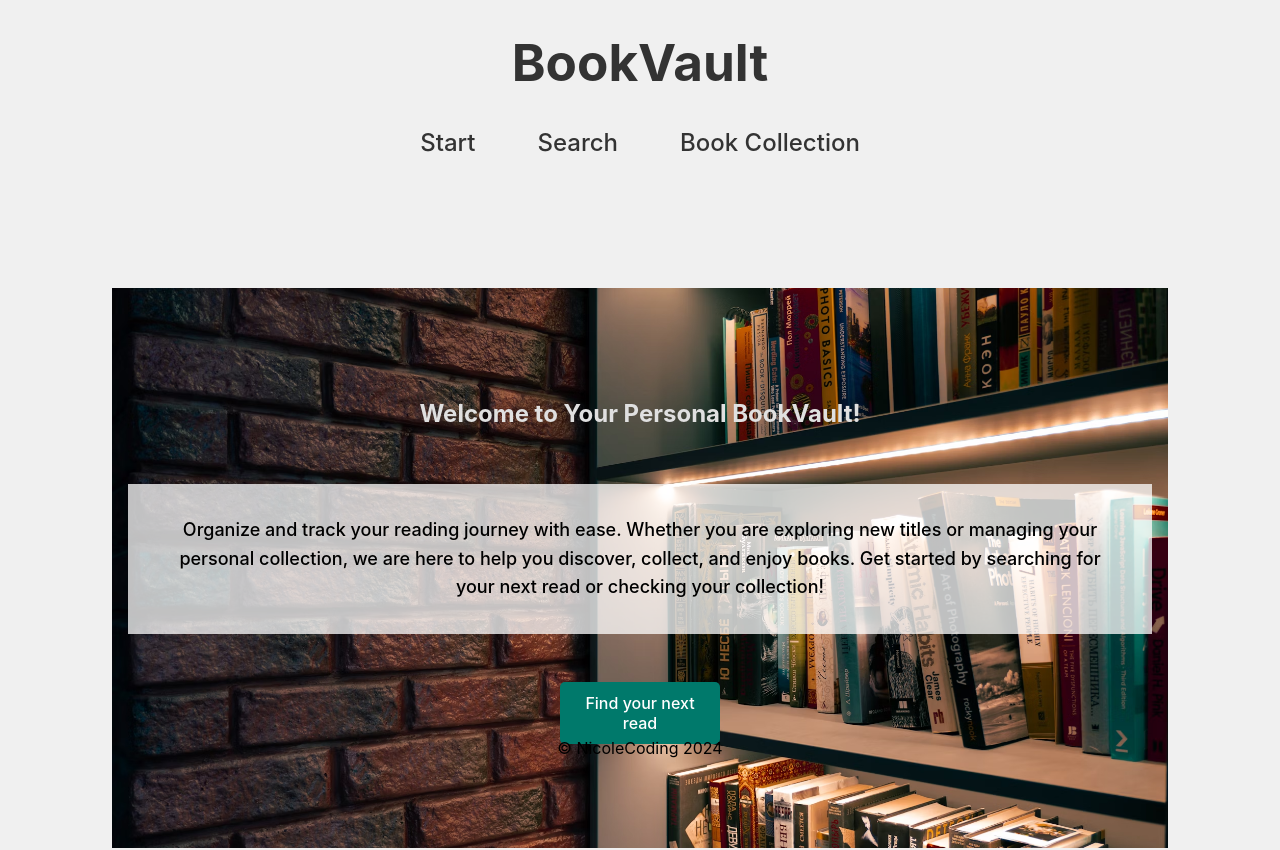
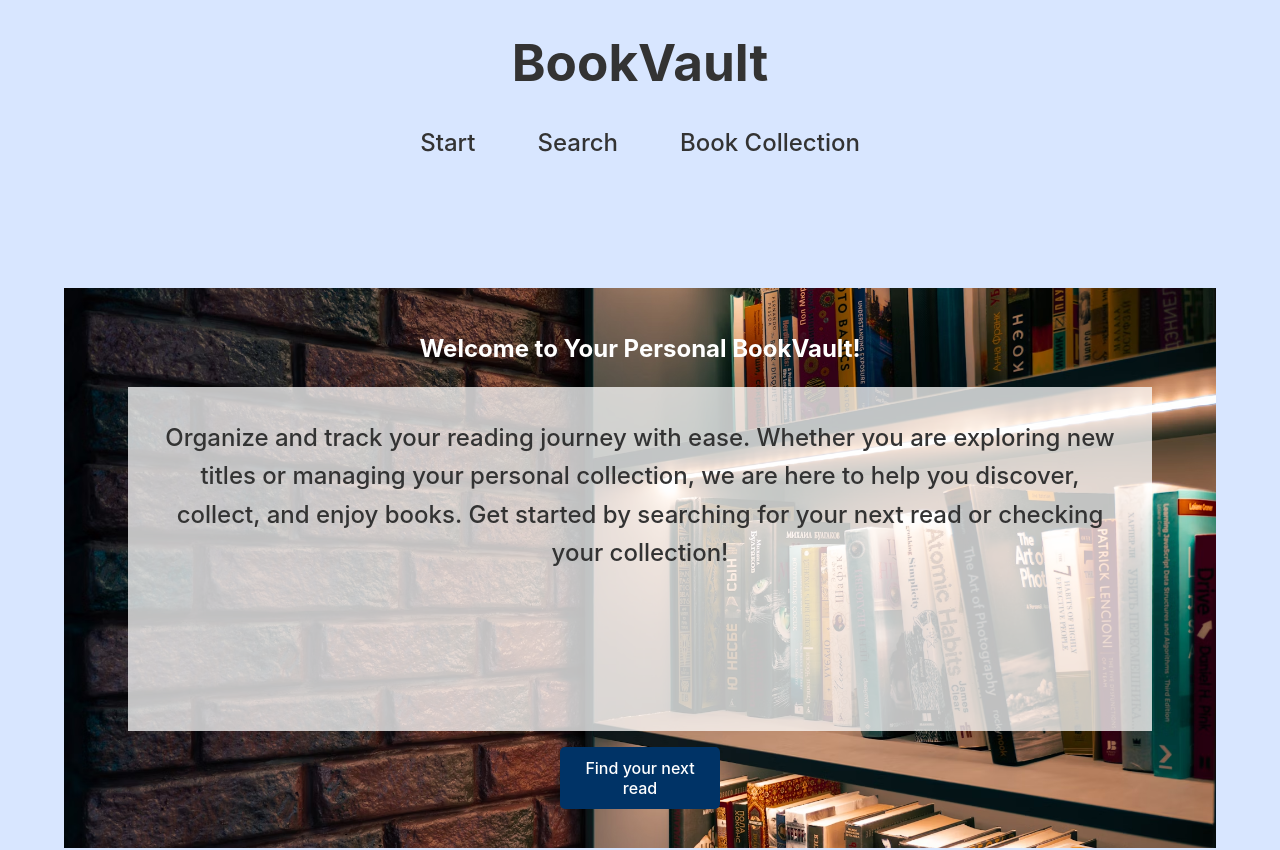
Before and after one commit to NicoleCoding/BookVault, a React (Vite) app: page / in a window 1280 px wide. Shown: the top 850 px of the page. Built offline with nearby package versions, Linux system fonts and the light colour scheme.

Commit message:
- Adjusted styling of hero on mobile & desktop - Moved footer down - Changed color scheme

```diff
--- a/src/App.css
+++ b/src/App.css
@@ -9,17 +9,13 @@
   margin: auto;
 }
 
-#main-content {
-  height: 50vh;
-}
-
 body {
   padding: 1rem;
-  background-color: #F0F0F0;
+  background-color: #D8E6FF;
 }
 
 header {
-  background-color: #F0F0F0;
+  background-color: #D8E6FF;
   color:  #333333;
   width: 100%;
   margin: 0;
@@ -31,29 +27,34 @@ nav {
   overflow-y: hidden;
 }
 
+section {
+  padding: 1rem;
+}
+
 footer {
   color:  #333333;
   text-align: center;
-  height: 10vh;
-  position: absolute;
+  height: 5vh;
   bottom: 0;
+  padding-top: 10rem;
+
 }
 
 #hero {
   background-image: url("./assets/bookshelf.avif");
   background-repeat: no-repeat;
-  background-size: contain;
+  background-size: cover; /* Covers the entire section */
   background-position: center;
-  height: 35rem;
-  width: 90vw;
-  margin: 0;
-  padding: 0;
+  height: 25rem; /* Suitable height for mobile */
+  width: 100vw; /* Full width */
+  padding: 1rem;
   display: flex;
   flex-direction: column;
   justify-content: center;
-  gap: 1rem;
   align-items: center;
+  text-align: center;
   position: relative;
+  color: white; /* Text color for contrast */
 }
 
 #hero-text {
@@ -61,12 +62,17 @@ footer {
   text-align: center;
   color:  #333333;
   width: 70vw;
-  color: black;
   font-size: large;
   line-height: 1.6;
+  width: 90vw;
+  height: 35vh;
+  margin: 0;
   padding: 1rem;
-  margin: 1rem;
   font-weight: 500;
+}
+
+#hero-heading {
+  color: white;
 }
 
 .page-heading {
@@ -103,14 +109,14 @@ footer {
 }
 
 .link:hover {
-  color: #00796B;
+  color: #003366;
 }
 
 .primary-button {
   margin: 1rem;
   padding: 20px 20px;
   width: 20rem;
-  background-color: #00796B;
+  background-color: #003366;
   color: white;
   border-radius: 5px;
   transition: background-color 0.3s ease, transform 0.3s ease;
@@ -121,8 +127,7 @@ footer {
   margin: 1rem;
   padding: 10px 20px;
   width: 20rem;
-  background-color: #FF7043;
-  border: #FF7043;
+  background-color: #88C0D0;
   text-align: center;
   color: white;
 
@@ -182,15 +187,11 @@ label {
     position: relative;
   }
 
-  #hero-heading {
-    color:#E0E0E0;
-  }
-
   #hero-text {
     background-color: rgba(255, 255, 255, 0.75);
     text-align: center;
     width: 60rem;
-    font-size: large;
+    font-size: x-large;
     line-height: 1.6;
     padding: 2rem;
     font-weight: 500;
@@ -200,7 +201,6 @@ label {
     margin: 1rem;
     padding: 10px 20px;
     width: 10rem;
-    background-color: #00796B;
     color: white;
     border-radius: 5px;
     cursor: pointer;
@@ -212,8 +212,6 @@ label {
     margin: 1rem;
     padding: 10px 20px;
     width: 10rem;
-    background-color: #FF7043;
-    border: #FF7043;
     text-align: center;
     color: white;
 
@@ -235,7 +233,6 @@ label {
     position: absolute;
     top: 0;
     height: 15rem;
-    background-color: #F0F0F0;
     color:  #333333;
   }
 
--- a/src/App.jsx
+++ b/src/App.jsx
@@ -17,13 +17,11 @@ function App() {
       <div id="container">
       <Router>
       <Header />
-        <div id="main-content">
           <Routes>
             <Route path='/' element={<StartPage />} />
             <Route path='/search' element={<SearchPage />} />
             <Route path='/collection' element={<CollectionPage />}/>
           </Routes>
-        </div>
       </Router>
       <Footer />
     </div>
--- a/src/pages/CollectionPage.jsx
+++ b/src/pages/CollectionPage.jsx
@@ -25,10 +25,10 @@ export default function CollectionPage() {
 
     return (
         <>
-            <main>
+            <section>
                 <h2 class="page-heading">Your Book Collection</h2>
                 <p class="page-intro">This is where your favorite books live! Browse through your collection, track what you have already read, and keep tabs on books you want to read next. You can also remove books that you no longer want in your collection.</p>
-            </main>
+            </section>
             <Button className="secondary-button" onClick={() => setShowForm(!showForm)} text={showForm ? 'Hide form' : 'Add new book'} />
             {showForm && <Form onAddBook={addBook} />}
             <BooksDisplay
--- a/src/pages/SearchPage.jsx
+++ b/src/pages/SearchPage.jsx
@@ -36,10 +36,10 @@ export default function SearchPage() {
 
     return (
         <>
-            <main>
+            <section>
                 <h2 class="page-heading">Find Your Next Favorite Book</h2>
                 <p class="page-intro">Use the search bar to find books by title, author, or subject. Whether you are looking for a specific book or exploring new reads, this is where your next adventure begins. Once you find a book you like, you can add it to your personal collection for future reading</p>
-            </main>
+            </section>
             <SearchBar search={() => {}} changeContent={changeContent} query={query}/>
             <ResultOverview data={result} displaySelectedBook={displaySelectedBook}/>
             <DetailsView selectedBook={selectedBook}/>
--- a/src/pages/StartPage.jsx
+++ b/src/pages/StartPage.jsx
@@ -4,14 +4,14 @@ import Button from "../components/Button"
 export default function StartPage() {
     return (
         <>
-            <main id="hero">
+            <section id="hero">
                 <h2 id="hero-heading" class="page-heading">Welcome to Your Personal BookVault!</h2>
                 <p id="hero-text" class="page-intro">Organize and track your reading journey with ease. Whether you are exploring new titles or managing your personal collection, we are here to help you discover, collect, and enjoy books.
                                   Get started by searching for your next read or checking your collection! </p>
                 <Link to="/search">
                 <Button text="Find your next read" className="primary-button"/>
                 </Link>
-            </main>
+            </section>
         </>
     )
 }
```
